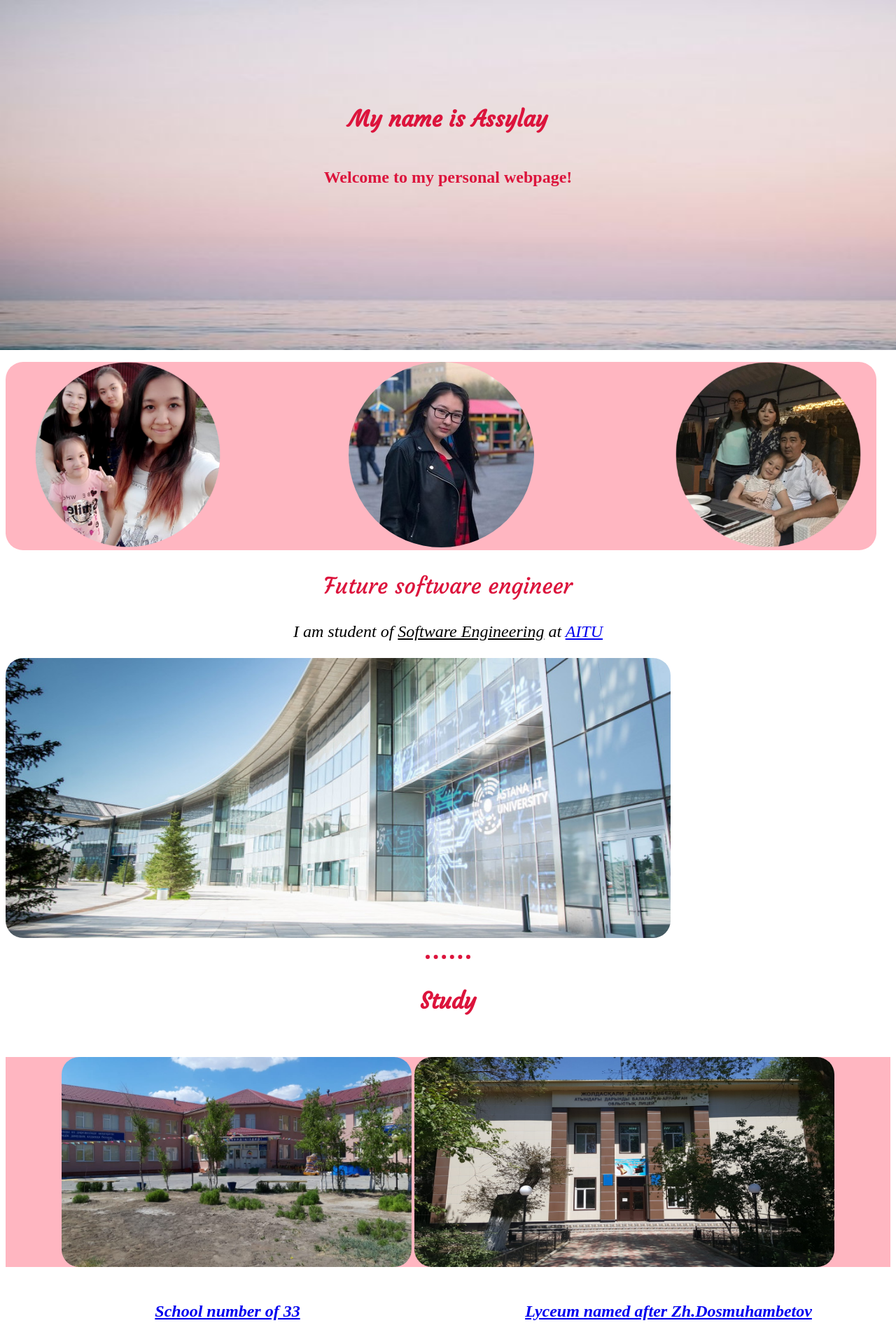
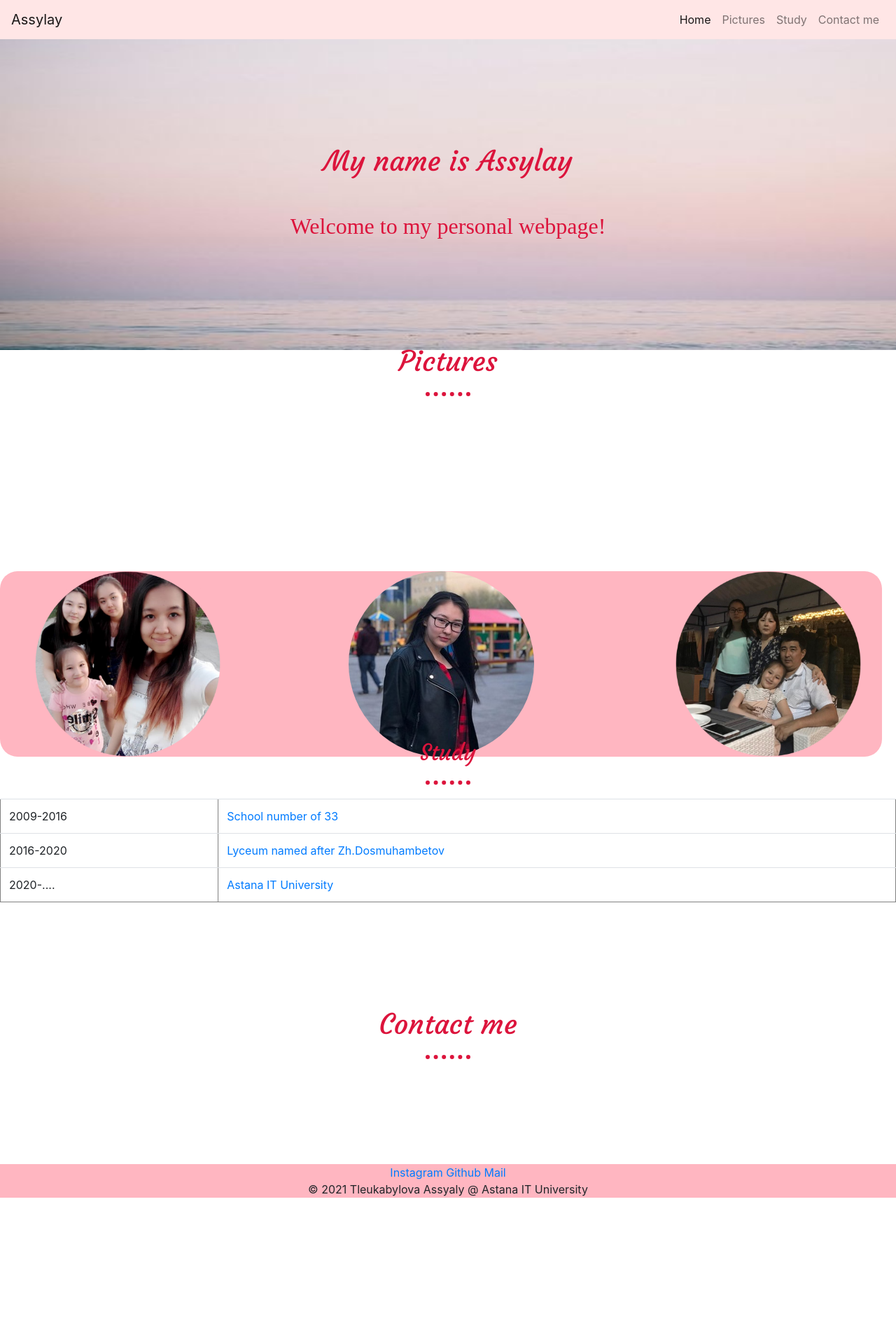
Before and after one commit to TleukabylovaAssylay/Tleukabylovassylay.github.io, a plain HTML site: page index.html in a window 1280 px wide. Shown: the top 1900 px of the page at 70% size. After the commit the page ends 1727 px from the top, so only its background shows below. Drawn offline with nearby package versions, Linux system fonts and the light colour scheme.

Commit message:
Update index.html

```diff
--- a/index.html
+++ b/index.html
@@ -3,14 +3,48 @@
   <head>
     <link rel="shortcut icon" href="logo.jpeg">
     <meta charset="utf-8">
+      <link rel="stylesheet" href="https://maxcdn.bootstrapcdn.com/bootstrap/4.0.0/css/bootstrap.min.css" integrity="sha384-Gn5384xqQ1aoWXA+058RXPxPg6fy4IWvTNh0E263XmFcJlSAwiGgFAW/dAiS6JXm" crossorigin="anonymous">
       <link rel="stylesheet" href="style.css">
       <link rel="preconnect" href="https://fonts.gstatic.com">
       <link href="https://fonts.googleapis.com/css2?family=Courgette&display=swap" rel="stylesheet">
     <title>Assylay is homepage</title>
   </head>
   <body>
+    <section id="title">
+      <!--nav bar -->
+      <nav class="navbar navbar-expand-lg navbar-light" style="background-color: 	#ffe6e6;">
+    <a class="navbar-brand" href="#">Assylay</a>
+    <button class="navbar-toggler" type="button" data-toggle="collapse" data-target="#navbarNav" aria-controls="navbarNav" aria-expanded="false" aria-label="Toggle navigation">
+    <span class="navbar-toggler-icon"></span>
+    </button>
+    <div class="collapse navbar-collapse" id="navbarNav">
+    <ul class="navbar-nav ml-auto">
+    <li class="nav-item active">
+    <a class="nav-link" href="#title"> Home <span class="sr-only">(current)</span></a>
+    </li>
+    <li class="nav-item">
+    <a class="nav-link" href="#image">Pictures</a>
+    </li>
+    <li class="nav-item">
+    <a class="nav-link" href="#study"> Study</a>
+    </li>
+    <li class="nav-item">
+    <a class="nav-link" href="#Contact"> Contact me</a>
+    </li>
+    </ul>
+    </div>
+    </nav>
+    </section>
+<section id="photos">
+  <div class="beauty">
   <h1>My name is Assylay</h1>
   <h2>Welcome to my personal webpage!</h2>
+  </div>
+</section>
+  <!--section2 -->
+  <section id="image">
+    <h1 class="Pic">Pictures</h1>
+    <hr width="500" />
     <div class="box_pic">
     <p class="images">
     <img class="Sisters"src="sisters.png" width="265" height="265" alt="Assylay is profile">
@@ -18,29 +52,36 @@
     <img class="Family" src="family.png" width="265" height="265" alt="Assylay is profile">
     </p>
     </div>
-  <p class="Future">Future software engineer</p>
-  <p class="AITU"><em> I am student of <span class="Software">Software Engineering</span> at <a href="https://astanait.edu.kz/"> AITU</a> </em></p>
-  <img class="University" src="AITU.jpeg" alt="Assylay is profile" width="950"height="400">
-  <hr>
-  <h3 class=Study>Study</h3>
-  <div class="photos">
-       <p align=center>
-         <img class="Thirty" src="33.jpg" alt="Assylay is profile"width="500" height="300">
-         <img class="Dosmuh" src="Dosmuh.jpg" alt="Assylay is profile"width="600" height="300">
-       </p>
-     </div>
-     <div class="block1" align=center>
-<h2><em><a href="https://2gis.kz/atyrau/firm/70000001035624154">School number of 33</a></em></h2>
-  </div>
-  <div class="block2" align=center>
-    <h2><em><a href="https://2gis.kz/atyrau/firm/70000001034678007">Lyceum named after Zh.Dosmuhambetov</a></em></h2>
-  </div>
+  </section>
+
+  <!--section3 -->
+  <section id="study">
+    <h1 class=Study>Study</h1>
+    <hr width="500"/>
+    <table border="1" class="table">
+    <tr>
+      <td class="td">2009-2016</td>
+      <td class="td"> <a href="https://2gis.kz/atyrau/firm/70000001035624154">School number of 33</a></td>
+    </tr>
+    <tr>
+      <td class="td">2016-2020</td>
+      <td class="td"><a href ="https://2gis.kz/atyrau/firm/70000001034678007">Lyceum named after Zh.Dosmuhambetov</a></td>
+    </tr>
+    <tr>
+      <td class="td">2020-....</td>
+      <td class="td"><a href="https://2gis.kz/nur_sultan/firm/70000001036709805"> Astana IT University</a></td>
+    </tr>
+    </table>
+  </section>
+<section id="Contact">
+  <h1 class="Con">Contact me</h1>
+  <hr width="500" />
   <div class="bottom-container">
    <a class="footer-link" href="https://www.instagram.com/_assylay_03/?hl=ru">Instagram</a>
-   <a class="footer-link" href="https://github.com/TleukabylovaAssylay">Github</a>
-   <a class="footer-link" href="mailto:name@email.com">Mail</a>
+   <a class="footer-link2" href="https://github.com/TleukabylovaAssylay">Github</a>
+   <a class="footer-link3" href="mailto:name@email.com">Mail</a>
    <p class='licence'>© 2021 Tleukabylova Assyaly @ Astana IT University</p>
   </div>
-
+</section>
   </body>
 </html>
```
Lines whose indentation alone changed are shown as unchanged.
